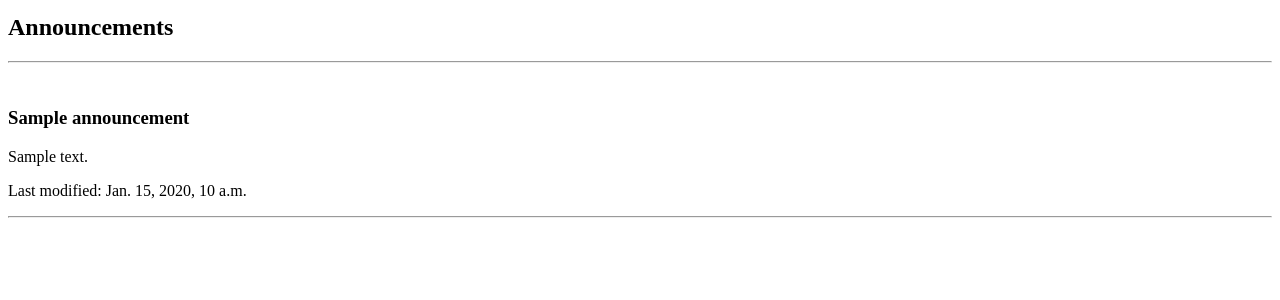
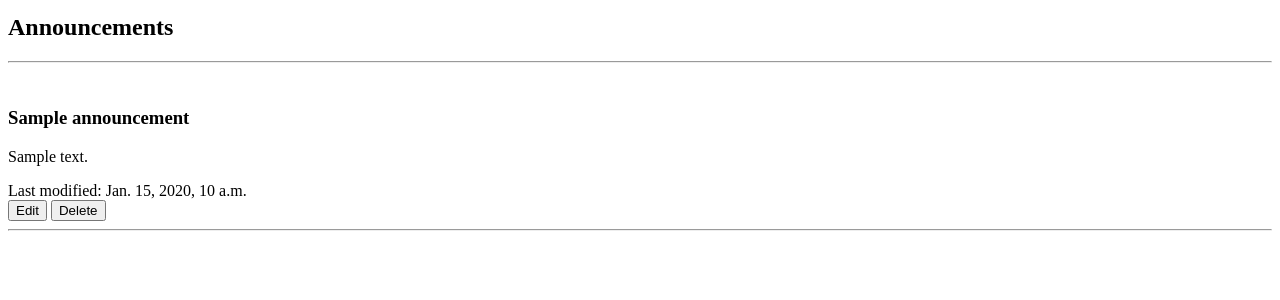
Before and after one commit to occupythemind/Vic_ann_app, a Django app: page / in a window 1280 px wide. Shown: the part 164-464 px from the top of the page. Run offline with Django 4.2, Linux system fonts and the light colour scheme; a user stored in the database is signed in; tables that the repository leaves empty hold one stand-in row (values such as "Sample post").

Commit message:
Fixed announcements

```diff
--- a/alero_app/templates/alero_app/home.html
+++ b/alero_app/templates/alero_app/home.html
@@ -16,7 +16,12 @@
         <br>
         <h3>{{ann.title}}</h3>
         <p>{{ann.text}}</p>
-        <p>Last modified: {{ann.modified}}</p>
+        <span style="size: 4px;">Last modified: {{ann.modified}}</span>
+        {% if user.is_staff %}
+            <br>
+            <a href="{% url 'alero_app:edit_announcement' ann.id %}"><button>Edit</button></a>
+            <a href="{% url 'alero_app:delete_announcement' ann.id %}"><button>Delete</button></a>
+        {% endif %}
         <hr>
     {% empty %}
         <p> No announcements yet.</p>
--- a/alero_app/views.py
+++ b/alero_app/views.py
@@ -30,7 +30,6 @@ def create_announcement(request):
         text = request.POST.get('text')
         if title and text:
             Announcement.objects.create(author=request.user, title=title, text=text).save()
-            messages.success(request, 'Announcement created successfully.')
             return redirect('alero_app:home')
         else:
             messages.error(request, 'Please fill in all fields.')
```
